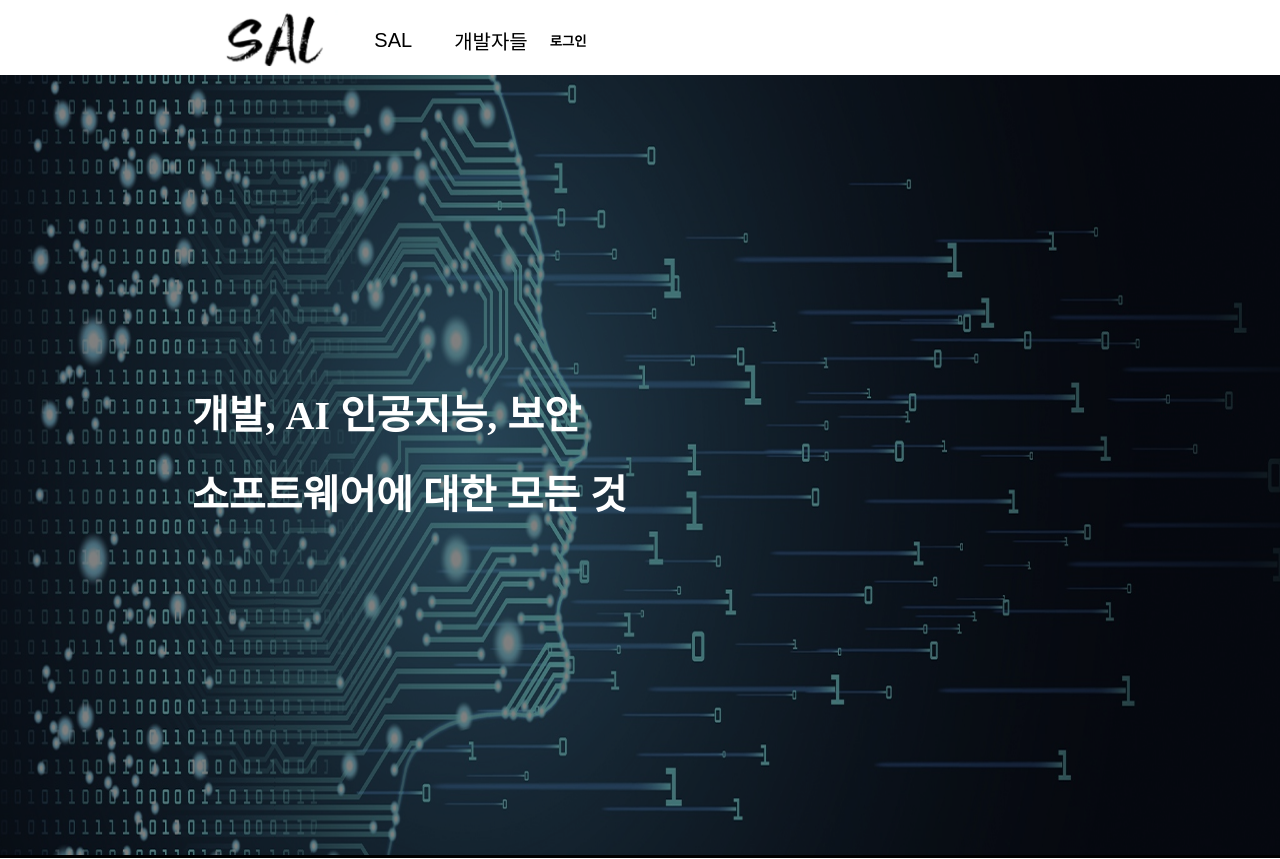
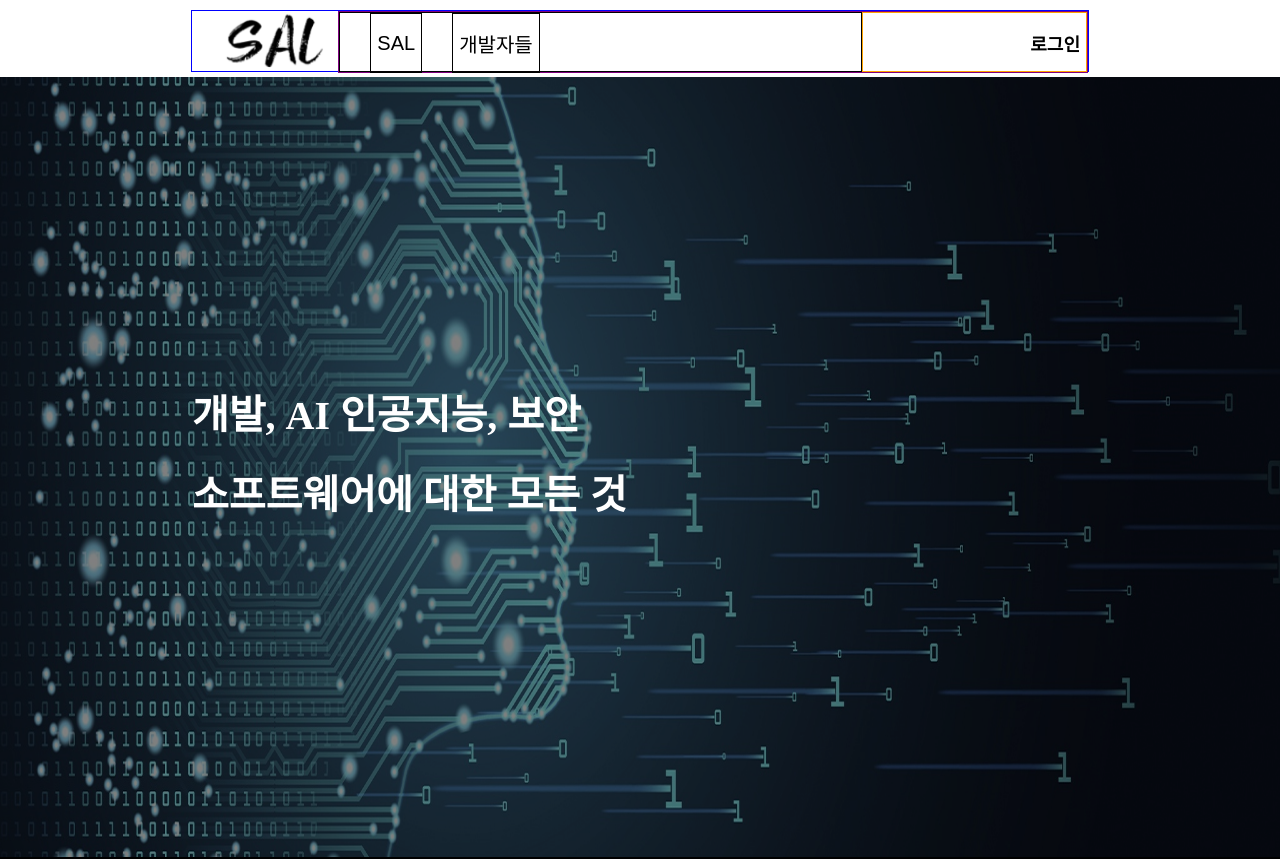
Before and after one commit to soft-a-life/SALT-Frontend, a React (Create React App) app: page / in a window 1280 px wide. Shown: the top 859 px of the page. Built offline with nearby package versions, Linux system fonts and the light colour scheme; what prosemirror-example-setup would draw is missing.

Commit message:
Design fix and add
Register-button delete

```diff
--- a/src/components/NavigationBar.css
+++ b/src/components/NavigationBar.css
@@ -7,7 +7,7 @@
     margin-right: auto;
     margin-top: 10px;
     margin-bottom: 5px;
-    border: solid 0px blue;
+    border: solid 1px blue;
 
 }
 .logo-container {
@@ -19,39 +19,40 @@
 }
 .special-menu {
     display: flex;
-    width: 90%;
+    width: 100%;
     height: 60px;
-    padding-right: 20px;
-    border: solid 0px purple;
+    border: solid 1px purple;
 }
 .menu-list {
-    border: solid 0px black;
+    width: 70%;
+    border: solid 1px black;
+    float: left;
 }
 
 .menu-item {
     margin-left: 30px;
     height: 60px;
     cursor: pointer;
-    border: solid 0px black;
+    border: solid 1px black;
     outline: none;
     background: transparent;
     font-size: 20px;
     float: left;
 }
-.blankbox {
-    width: 55%;
-    height: 60px;
-    line-height: 60px;
-    border: solid 0px orange;
+.menu-option {
+    width: 30%;
+    float: right;
+    border: solid 1px orange;
 }
 .login-button {
     font-weight: bold;
-    margin-left: 10px;
+    font-size: 18px;
     height: 60px;
     cursor: pointer;
     border: solid 0px black;
     outline: none;
     background: transparent;
+    float: right;
 }
 
 .Register-button {
@@ -59,5 +60,5 @@
 }
 
 .menu-button {
-    border: solid 0px yellow;
+    border: solid 1px yellow;
 }
```
